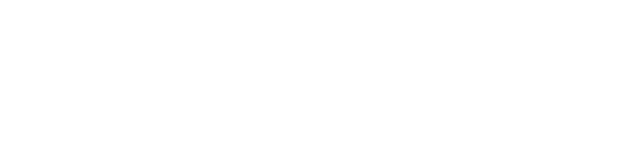
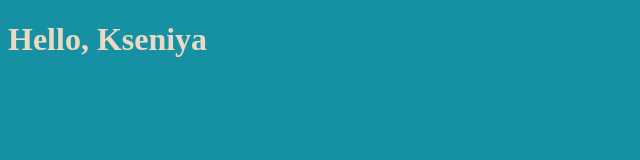
Before and after one commit to lotskseniya/f21, a plain HTML site: page index.html in a window 1280 px wide. Shown: the whole page, without its empty margins (0-640 px from the left). Drawn offline with Linux system fonts and the light colour scheme; files that its build step writes are made by us from their sources.

Commit message:
feat add style and h1

```diff
--- a/index.html
+++ b/index.html
@@ -5,8 +5,11 @@
     <meta http-equiv="X-UA-Compatible" content="IE=edge">
     <meta name="viewport" content="width=device-width, initial-scale=1.0">
     <title>F21</title>
+    <link rel="stylesheet" href="../style.css/style.css">
 </head>
 <body>
 
+    <h1>Hello, Kseniya</h1>
+
 </body>
 </html>
--- a/style/style.css
+++ b/style/style.css
@@ -0,0 +1,10 @@
+body {
+    height: 100vh;
+    align-items: center;
+    justify-content: center;
+    background: rgb(22, 145, 164);
+}
+
+h1 {
+    color: rgb(235, 217, 195);
+}
```
